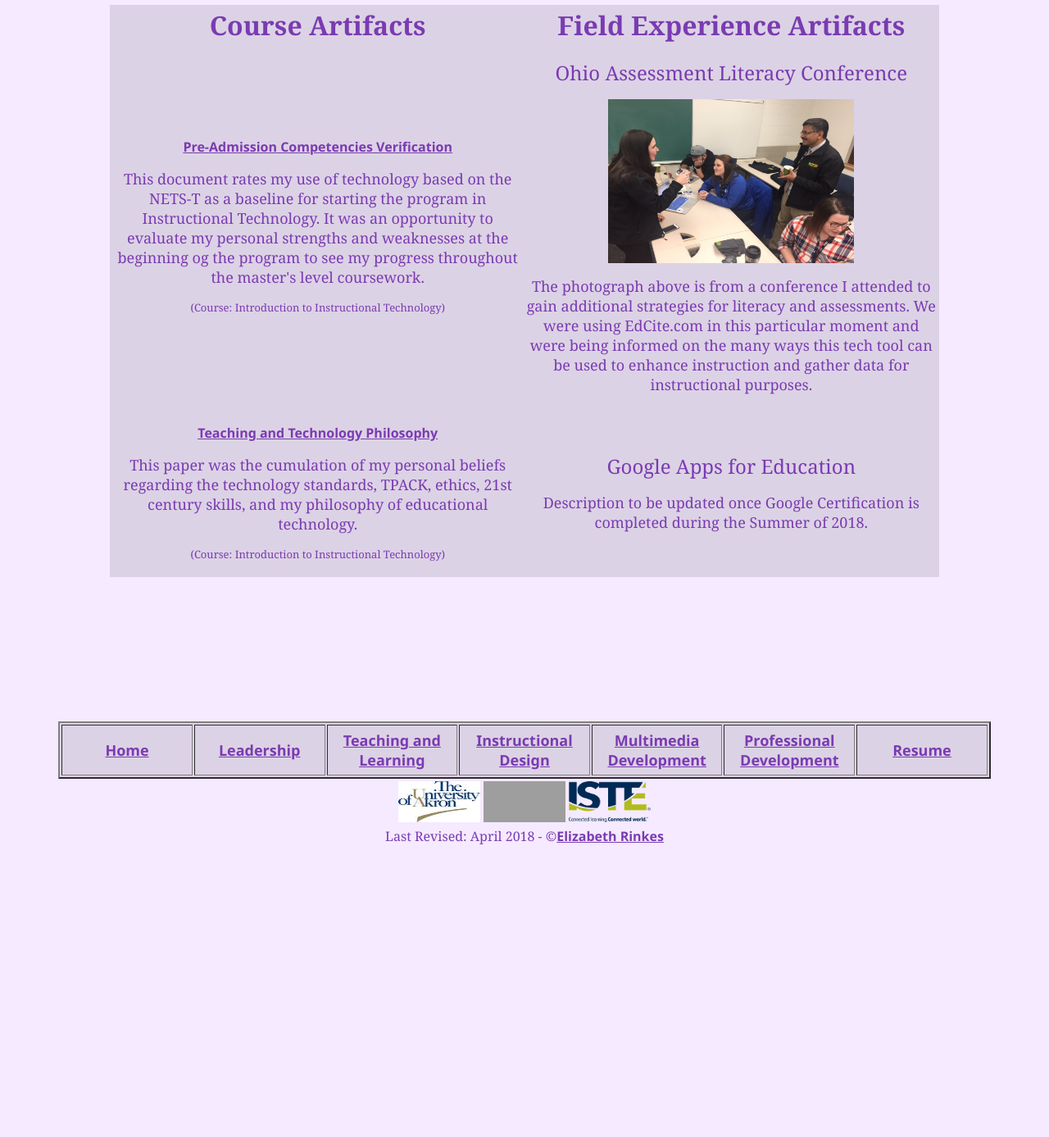
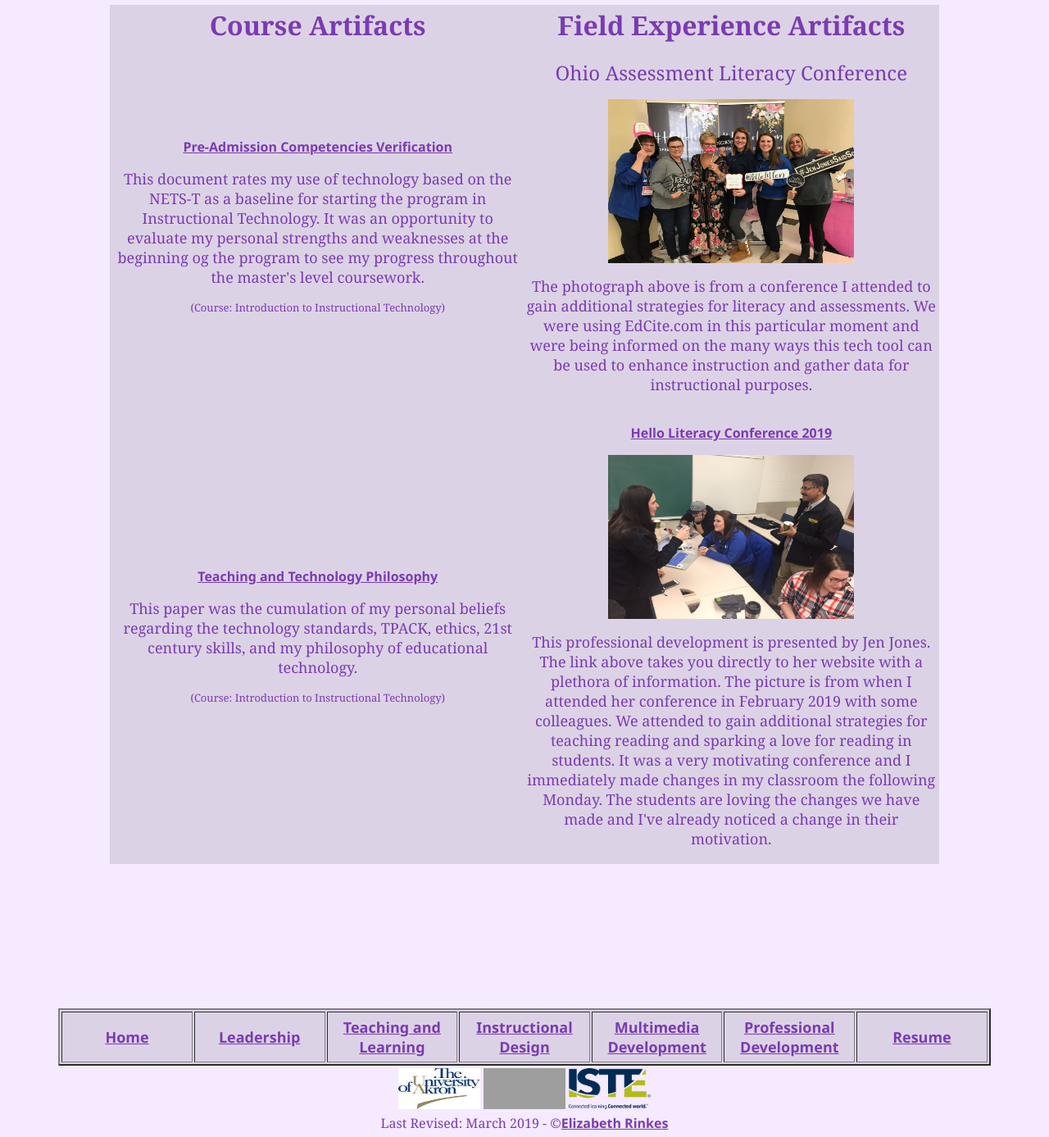
Before and after one commit to ERinkes/ePortfolio, a plain HTML site: page professionaldevelopment.html in a window 1280 px wide. Shown: the part 480-1867 px from the top of the page at 82% size. Before the commit the page ends 1522 px from the top, so only its background shows below. Drawn offline with Linux system fonts and the light colour scheme; grey boxes are pictures that could not be loaded.

Commit message:
Update professionaldevelopment.html

```diff
--- a/professionaldevelopment.html
+++ b/professionaldevelopment.html
@@ -81,13 +81,13 @@ a:active {
    	    <p><font size="+1">This document rates my use of technology based on the NETS-T as a baseline for starting the program in Instructional Technology.  It was an opportunity to evaluate my personal strengths and weaknesses at the beginning og the program to see my progress throughout the master's level coursework.</font></p>
 		<p><font size="2"> (Course: Introduction to Instructional Technology)</font></p></td>
 
-		<td height="80" align="center"><p><font size="+2">Ohio Assessment Literacy Conference</font></p><p><img src="OALC.jpg" width="300" height="200" alt="OALC"/></p><p><font size="4">The photograph above is from a conference I attended to gain additional strategies for literacy and assessments.  We were using EdCite.com in this particular moment and were being informed on the many ways this tech tool can be used to enhance instruction and gather data for instructional purposes.</font ></p><p><font size="4"></font></p></td>
+		<td height="80" align="center"><p><font size="+2">Ohio Assessment Literacy Conference</font></p><p><img src="LitCon.jpeg" width="300" height="200" alt="OALC"/></p><p><font size="4">The photograph above is from a conference I attended to gain additional strategies for literacy and assessments.  We were using EdCite.com in this particular moment and were being informed on the many ways this tech tool can be used to enhance instruction and gather data for instructional purposes.</font ></p><p><font size="4"></font></p></td>
 	</tr>
 	<tr>
      	<td height="80" align="center"><p><font size="+2"><a href="Rinkes_Philosophy.pdf">Teaching and Technology Philosophy</a></font></p>
    	    <p><font size="+1">This paper was the cumulation of my personal beliefs regarding the technology standards, TPACK, ethics, 21st century skills, and my philosophy of educational technology.</font></p>
 		<p><font size="2"> (Course: Introduction to Instructional Technology)</font></p></td>
-    	<td height="80" align="center"><p><font size="+2"><!--put code here for link-->Google Apps for Education</font></p><p><font size="4">Description to be updated once Google Certification is completed during the Summer of 2018.</font ></p><p><font size="4"></font></p></td>
+    	<td height="80" align="center"><p><font size="+2"><a href="https://www.helloliteracy.com">Hello Literacy Conference 2019</font></a></p><p><img src="OALC.jpg" width="300" height="200" alt="OALC"/></p><p><font size="4">This professional development is presented by Jen Jones.  The link above takes you directly to her website with a plethora of information.  The picture is from when I attended her conference in February 2019 with some colleagues.  We attended to gain additional strategies for teaching reading and sparking a love for reading in students.  It was a very motivating conference and I immediately made changes in my classroom the following Monday.  The students are loving the changes we have made and I've already noticed a change in their motivation.</font ></p><p><font size="4"></font></p></td>
     </tr>
 
 </table>
@@ -128,7 +128,7 @@ height="50" width="100" /></a></td>
     </tr>
 		 </tbody></table>
 	 <table align="center">
-		 <tr align="center"><td align="center">Last Revised: April 2018 - ©<a href="mailto:erinkes@bcsoh.org">Elizabeth Rinkes</a></td></tr></table>
+		 <tr align="center"><td align="center">Last Revised: March 2019 - ©<a href="mailto:erinkes@bcsoh.org">Elizabeth Rinkes</a></td></tr></table>
 
 
 
```
